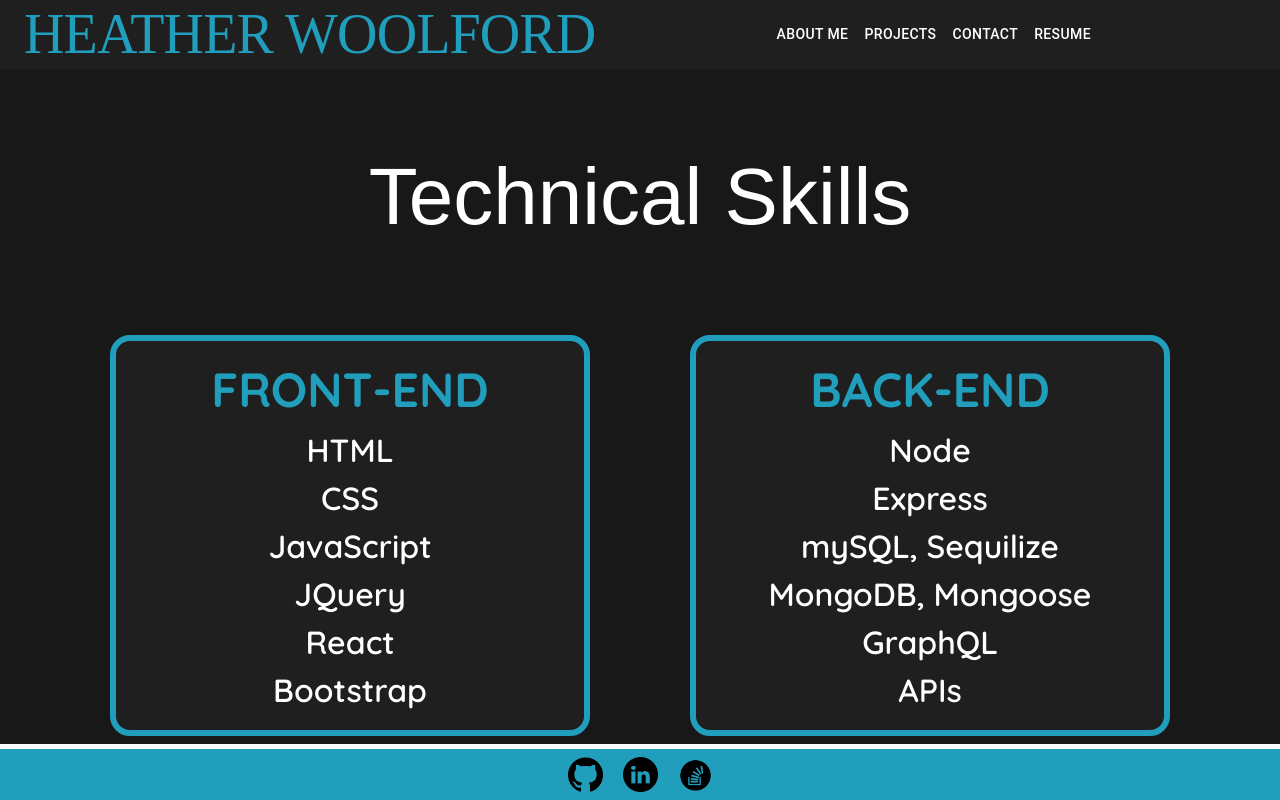
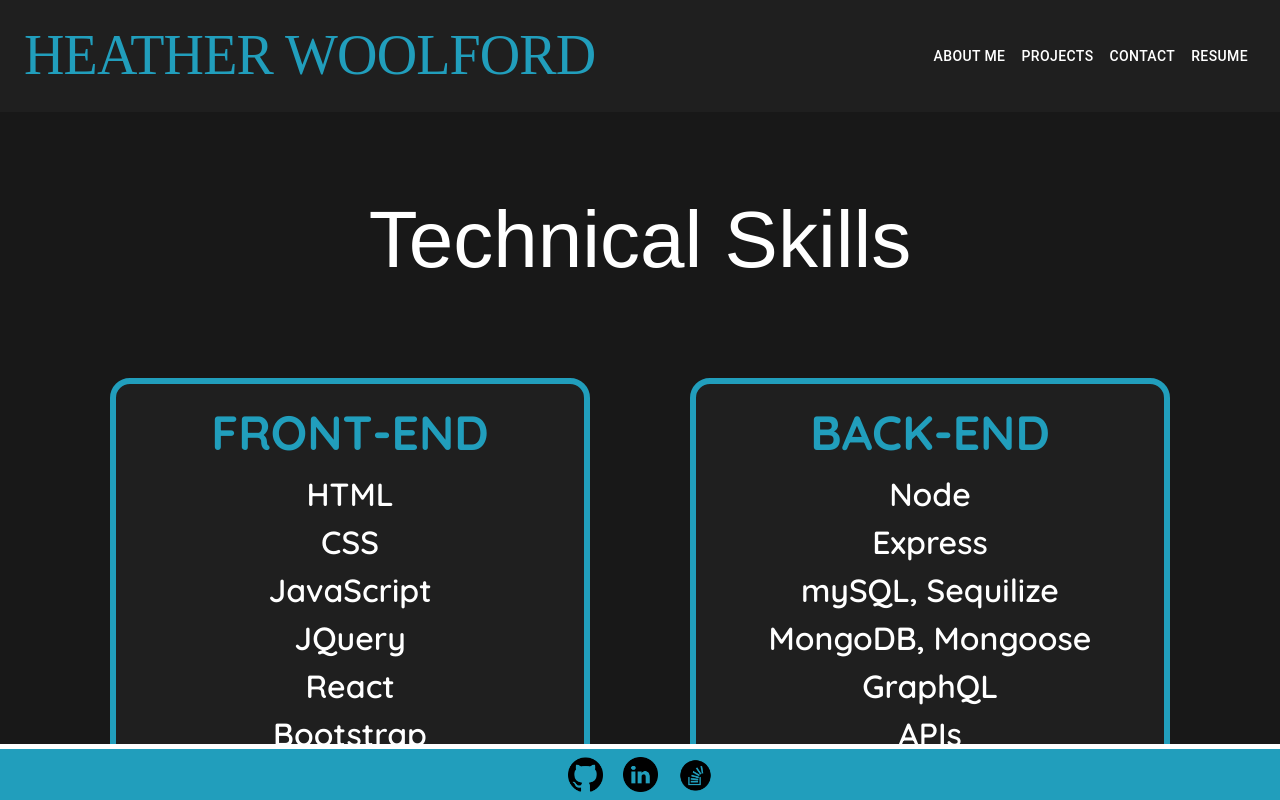
Before and after one commit to hwoolford/Portfolio, a React (Vite) app: page /resume in a window 1280 px wide. Shown: the top 800 px of the page. Built offline with nearby package versions, Linux system fonts and the light colour scheme; a web font is replaced by a local one.

Commit message:
Working on nav spacing

```diff
--- a/src/components/NavBar3.jsx
+++ b/src/components/NavBar3.jsx
@@ -34,6 +34,8 @@ export default function NavBar3() {
       position="static"
       sx={{
         backgroundColor: "#1f1f1f",
+        height: "7rem",
+        justifyContent: "center",
       }}
     >
       <Container maxWidth="xl">
@@ -111,9 +113,10 @@ export default function NavBar3() {
           >
             HEATHER WOOLFORD
           </Typography>
-          <Box sx={{ flexGrow: 1, display: { xs: "none", md: "flex" } }}>
+          <Box sx={{ display: { xs: "none", md: "flex" } }}>
             {pages.map((page) => (
               <Button
+                className="nav-btn"
                 key={page.title}
                 component={Link}
                 to={page.path}
```
